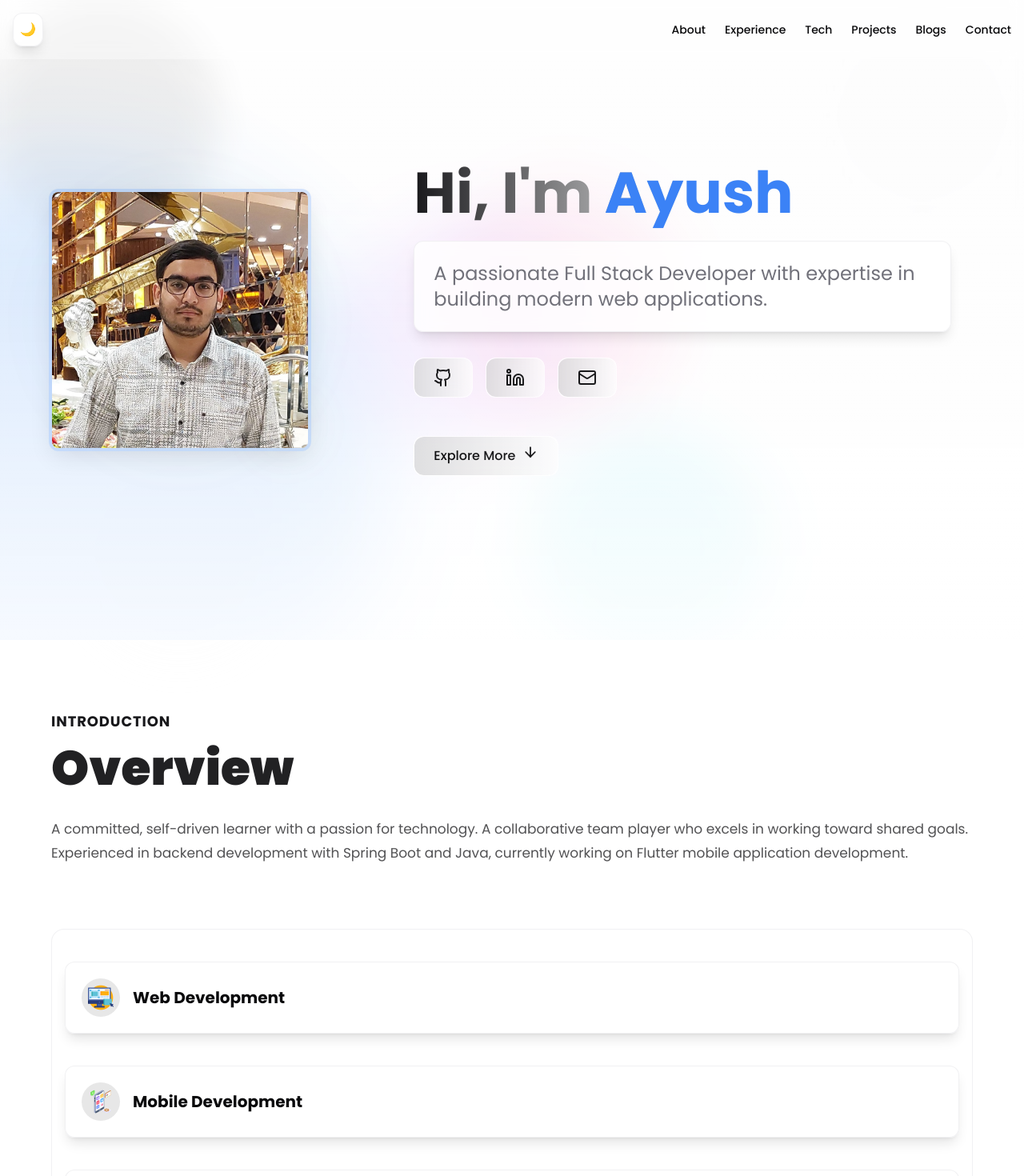
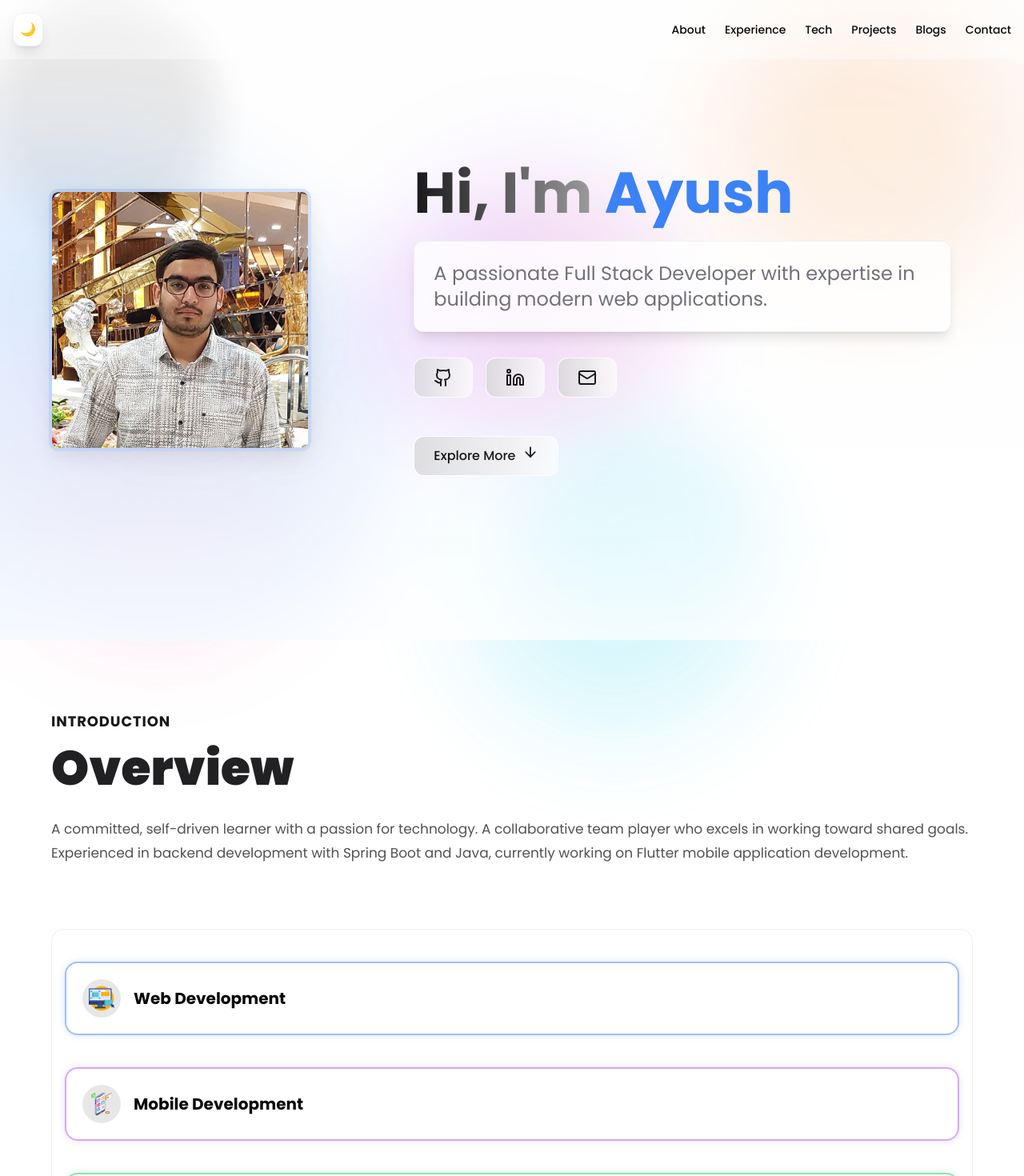
Before and after one commit to singhayush20/portfolio-website, a React (Vite) app: page / in a window 1280 px wide. Shown: the top 1470 px of the page at 80% size. Built offline with nearby package versions, Linux system fonts and the light colour scheme.

Commit message:
ui enhancements

```diff
--- a/src/App.jsx
+++ b/src/App.jsx
@@ -36,7 +36,7 @@ const AppContent = () => {
       {/* Animated gradient blobs with enhanced effects */}
       <motion.div
         className={`fixed top-0 -left-4 w-72 h-72 ${
-          theme === 'dark' ? 'bg-primary/20' : 'bg-primary/10'
+          theme === 'dark' ? 'bg-primary/15' : 'bg-primary/15'
         } rounded-full filter blur-xl opacity-70 animate-blob`}
         animate={{
           scale: [1, 1.2, 1],
@@ -51,7 +51,7 @@ const AppContent = () => {
       />
       <motion.div
         className={`fixed top-0 -right-4 w-72 h-72 ${
-          theme === 'dark' ? 'bg-secondary/20' : 'bg-secondary/10'
+          theme === 'dark' ? 'bg-secondary/15' : 'bg-secondary/15'
         } rounded-full filter blur-xl opacity-70 animate-blob`}
         animate={{
           scale: [1, 1.2, 1],
@@ -67,7 +67,7 @@ const AppContent = () => {
       />
       <motion.div
         className={`fixed -bottom-8 left-20 w-72 h-72 ${
-          theme === 'dark' ? 'bg-accent/20' : 'bg-accent/10'
+          theme === 'dark' ? 'bg-accent/15' : 'bg-accent/15'
         } rounded-full filter blur-xl opacity-70 animate-blob`}
         animate={{
           scale: [1, 1.2, 1],
@@ -82,12 +82,91 @@ const AppContent = () => {
         }}
       />
 
+      {/* New vibrant colored lights */}
+      <motion.div
+        className={`fixed top-1/4 right-1/3 w-96 h-96 ${
+          theme === 'dark' ? 'bg-purple-500/20' : 'bg-purple-400/25'
+        } rounded-full filter blur-3xl opacity-70 animate-blob`}
+        animate={{
+          scale: [1, 1.3, 1],
+          x: [0, -20, 0],
+          y: [0, 30, 0],
+        }}
+        transition={{
+          duration: 8,
+          repeat: Infinity,
+          repeatType: 'reverse',
+          delay: 1,
+        }}
+      />
+      <motion.div
+        className={`fixed bottom-0 left-0 w-96 h-96 ${
+          theme === 'dark' ? 'bg-pink-500/20' : 'bg-pink-400/25'
+        } rounded-full filter blur-3xl opacity-70 animate-blob`}
+        animate={{
+          scale: [1, 1.5, 1.2, 1],
+          x: [0, 100, -60, 0],
+          y: [0, -120, 80, 0],
+          rotate: [0, 60, -45, 0],
+        }}
+        transition={{
+          duration: 18,
+          repeat: Infinity,
+          repeatType: "reverse",
+          ease: "easeInOut",
+          delay: 3,
+        }}
+      />
+      <motion.div
+        className={`fixed top-2/3 right-1/4 w-96 h-96 ${
+          theme === 'dark' ? 'bg-cyan-500/20' : 'bg-cyan-400/25'
+        } rounded-full filter blur-3xl opacity-70 animate-blob`}
+        animate={{
+          scale: [1, 1.5, 1.2, 1],
+          x: [0, -50, 40, 0],
+          y: [0, 60, -50, 0],
+          rotate: [0, -75, 60, 0],
+        }}
+        transition={{
+          duration: 17,
+          repeat: Infinity,
+          repeatType: "reverse",
+          ease: "easeInOut",
+          delay: 5,
+        }}
+      />
+
+      {/* Additional top right motion div */}
+      <motion.div
+        className={`fixed top-0 right-0 w-96 h-96 ${
+          theme === 'dark' ? 'bg-orange-500/20' : 'bg-orange-400/25'
+        } rounded-full filter blur-3xl opacity-70 animate-blob`}
+        animate={{
+          scale: [1, 1.4, 1.1, 1],
+          x: [0, -80, 60, 0],
+          y: [0, 100, -70, 0],
+          rotate: [0, 90, -60, 0],
+        }}
+        transition={{
+          duration: 20,
+          repeat: Infinity,
+          repeatType: "reverse",
+          ease: "easeInOut",
+          delay: 6,
+        }}
+      />
+
       {/* Additional dark mode effects */}
       {theme === 'dark' && (
         <>
           <div className="fixed inset-0 -z-10 bg-[radial-gradient(circle_at_30%_30%,rgba(255,255,255,0.05),transparent_50%)]" />
           <div className="fixed inset-0 -z-10 bg-[radial-gradient(circle_at_70%_70%,rgba(255,255,255,0.05),transparent_50%)]" />
           <div className="fixed inset-0 -z-10 bg-[radial-gradient(circle_at_50%_50%,rgba(255,255,255,0.03),transparent_70%)]" />
+
+          {/* New vibrant gradient overlays */}
+          <div className="fixed inset-0 -z-10 bg-[radial-gradient(circle_at_20%_80%,rgba(147,51,234,0.08),transparent_70%)]" />
+          <div className="fixed inset-0 -z-10 bg-[radial-gradient(circle_at_80%_20%,rgba(236,72,153,0.08),transparent_70%)]" />
+          <div className="fixed inset-0 -z-10 bg-[radial-gradient(circle_at_50%_50%,rgba(6,182,212,0.08),transparent_70%)]" />
         </>
       )}
 
--- a/src/components/About.jsx
+++ b/src/components/About.jsx
@@ -13,11 +13,44 @@ import appDev from "../assets/app-development.png";
 const ServiceCard = ({ index, title, icon }) => {
   const { theme } = useTheme();
 
+  // Define colors for each service
+  const getServiceColors = (theme) => [
+    {
+      border: 'border-blue-500/50',
+      glow: theme === 'dark'
+        ? 'shadow-[0_0_15px_rgba(59,130,246,0.4)]'
+        : 'shadow-[0_0_10px_rgba(59,130,246,0.2)]',
+      hover: theme === 'dark'
+        ? 'hover:shadow-[0_0_20px_rgba(59,130,246,0.5)]'
+        : 'hover:shadow-[0_0_15px_rgba(59,130,246,0.3)]'
+    },
+    {
+      border: 'border-purple-500/50',
+      glow: theme === 'dark'
+        ? 'shadow-[0_0_15px_rgba(168,85,247,0.4)]'
+        : 'shadow-[0_0_10px_rgba(168,85,247,0.2)]',
+      hover: theme === 'dark'
+        ? 'hover:shadow-[0_0_20px_rgba(168,85,247,0.5)]'
+        : 'hover:shadow-[0_0_15px_rgba(168,85,247,0.3)]'
+    },
+    {
+      border: 'border-green-500/50',
+      glow: theme === 'dark'
+        ? 'shadow-[0_0_15px_rgba(34,197,94,0.4)]'
+        : 'shadow-[0_0_10px_rgba(34,197,94,0.2)]',
+      hover: theme === 'dark'
+        ? 'hover:shadow-[0_0_20px_rgba(34,197,94,0.5)]'
+        : 'hover:shadow-[0_0_15px_rgba(34,197,94,0.3)]'
+    }
+  ];
+
+  const color = getServiceColors(theme)[index];
+
   return (
     <motion.div
       variants={fadeIn("right", "spring", index * 0.5, 0.75)}
-      className={`glass-card p-5 rounded-2xl w-full ${
-        theme === 'dark' ? 'border-primary/30' : 'border-primary/20'
+      className={`p-5 rounded-2xl w-full border-2 ${color.border} ${color.glow} ${color.hover} transition-all duration-300 ${
+        theme === 'dark' ? 'bg-background/50' : 'bg-background/30'
       }`}
     >
       <div className="flex items-center gap-4">
```
